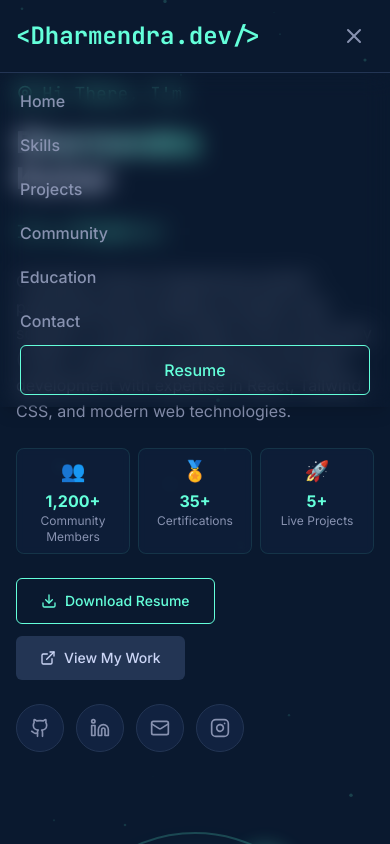
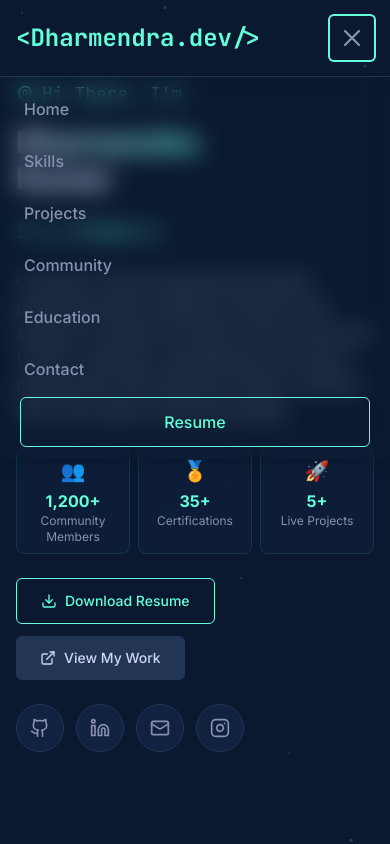
Before and after one commit to dharmop123-png/portfolio-website, a React (Vite) app: page / in a window 390 px wide. Both pictures are taken after a click on the button 354 px from the left and 36 px from the top of the page. Shown: the top 844 px of the page. Built offline with nearby package versions, Linux system fonts and the light colour scheme.

Commit message:
Fix: Enhanced hamburger menu touch handling, removed overflow-hidden to show floating circles, improved mobile menu UX

```diff
--- a/src/components/Hero.jsx
+++ b/src/components/Hero.jsx
@@ -88,7 +88,7 @@ const Hero = () => {
   }
 
   return (
-    <section id="home" className="min-h-screen flex items-center justify-center relative pt-20 pb-40 sm:pb-32 md:pb-24 lg:pb-20 px-4 overflow-hidden z-0">
+    <section id="home" className="min-h-screen flex items-center justify-center relative pt-20 pb-40 sm:pb-32 md:pb-24 lg:pb-20 px-4 overflow-x-hidden z-0">
       {/* Animated Background Particles */}
       <div className="absolute inset-0 pointer-events-none">
         {[...Array(50)].map((_, i) => (
@@ -229,9 +229,9 @@ const Hero = () => {
           initial={{ opacity: 0, scale: 0.8 }}
           animate={{ opacity: 1, scale: 1 }}
           transition={{ duration: 0.8, delay: 0.5 }}
-          className="relative flex items-center justify-center mt-8 lg:mt-0"
+          className="relative flex items-center justify-center mt-8 lg:mt-0 py-8"
         >
-          <div className="relative w-72 h-72 sm:w-80 sm:h-80 md:w-80 md:h-80 mx-auto">
+          <div className="relative w-72 h-72 sm:w-80 sm:h-80 md:w-96 md:h-96 mx-auto">
             {/* Animated Rings */}
             <motion.div
               animate={{ rotate: 360 }}
--- a/src/components/Navbar.jsx
+++ b/src/components/Navbar.jsx
@@ -100,10 +100,16 @@ const Navbar = () => {
           {/* Mobile menu button */}
           <div className="md:hidden flex items-center space-x-2">
             <button
-              onClick={() => setIsOpen(!isOpen)}
-              className="text-text-secondary hover:text-text-accent p-2"
+              onClick={(e) => {
+                e.stopPropagation();
+                setIsOpen(!isOpen);
+              }}
+              type="button"
+              className="text-text-secondary hover:text-text-accent p-2 z-50 relative focus:outline-none focus:ring-2 focus:ring-text-accent rounded touch-manipulation"
+              aria-label="Toggle menu"
+              aria-expanded={isOpen}
             >
-              {isOpen ? <X size={24} /> : <Menu size={24} />}
+              {isOpen ? <X size={28} className="pointer-events-none" /> : <Menu size={28} className="pointer-events-none" />}
             </button>
           </div>
         </div>
@@ -127,9 +133,9 @@ const Navbar = () => {
               href={item.href}
               onClick={(e) => scrollToSection(e, item.href)}
               initial={{ opacity: 0, x: -20 }}
-              animate={{ opacity: 1, x: 0 }}
+              animate={isOpen ? { opacity: 1, x: 0 } : { opacity: 0, x: -20 }}
               transition={{ duration: 0.3, delay: index * 0.1 }}
-              className="text-text-secondary hover:text-text-accent block px-3 py-2 text-base font-medium transition-colors duration-300 cursor-pointer"
+              className="text-text-secondary hover:text-text-accent hover:bg-background-tertiary block px-4 py-3 text-base font-medium transition-colors duration-300 cursor-pointer rounded touch-manipulation"
             >
               {item.name}
             </motion.a>
```
